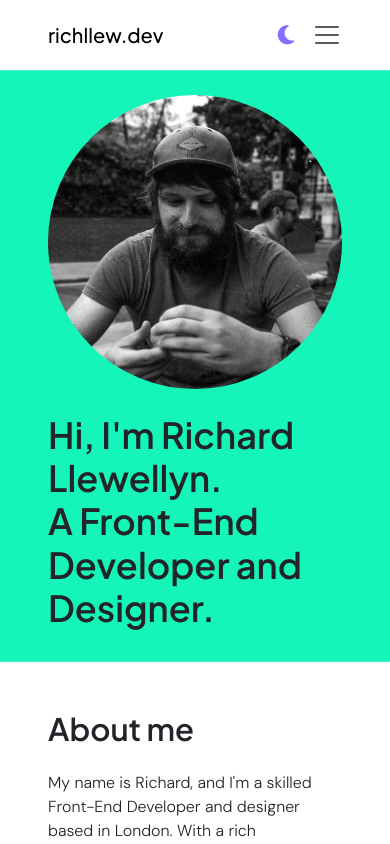
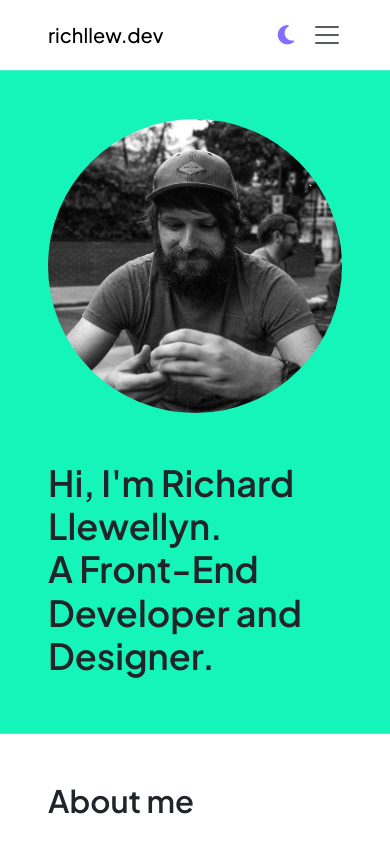
Before and after one commit to RichLlew182/react-portfolio, a React (Vite) app: page / in a window 390 px wide. Shown: the top 844 px of the page. Built offline with nearby package versions, Linux system fonts and the light colour scheme.

Commit message:
adjusted classes on contact page and mobile header

```diff
--- a/src/components/Jumbotron.jsx
+++ b/src/components/Jumbotron.jsx
@@ -28,12 +28,12 @@ function Jumbotron() {
       <section id="intro">
         <div className="container py-0 py-sm-5 px-5 px-lg-0">
           <div className="row gx-5 d-flex flex-wrap align-items-center flex-column-reverse flex-lg-row">
-            <div className="col-md-12 col-lg-6 col-xl-8 py-4  d-flex justify-content-start">
+            <div className="col-md-12 col-lg-6 col-xl-8 py-5  d-flex justify-content-start">
               <h1 className="display-4"><motion.span initial="hidden" animate="visible" variants={firstTextVariant} custom={0} className="d-block text-highlight">Hi, I&apos;m Richard Llewellyn. </motion.span><motion.span initial="hidden" animate="visible" variants={secondTextVariant} custom={1} className="d-block text-highlight">A Front-End Developer and Designer.</motion.span></h1>
 
             </div>
 
-            <motion.div initial={{ opacity: 0, y: 40 }} animate={{ opacity: 1, y: 0 }} transition={{ delay: 0.5 }} className="col-md-12 col-lg-6 col-xl-4 pb-0 pt-4 py-md-4 d-flex justify-content-center">
+            <motion.div initial={{ opacity: 0, y: 40 }} animate={{ opacity: 1, y: 0 }} transition={{ delay: 0.5 }} className="col-md-12 col-lg-6 col-xl-4 pb-0 pt-5 py-md-4 d-flex justify-content-center">
               <img id="profile-picture" src="./assets/images/profile-picture.jpeg" className="img-fluid rounded-circle" alt="Profile Picture"></img>
             </motion.div>
           </div>
--- a/src/pages/Contact.jsx
+++ b/src/pages/Contact.jsx
@@ -77,7 +77,7 @@ function Contact() {
     <>
 
       <section id="intro">
-        <div className="container py-0 py-sm-5 px-4 px-lg-0">
+        <div className="container py-0 py-sm-5 px-5 px-lg-0">
           <div className="row gx-5 d-flex flex-wrap align-items-center flex-column-reverse flex-md-row">
             <div className="col-md-6 col-lg-8 py-4  py-lg-0 d-flex justify-content-start">
               <motion.h1 className="display-4 text-highlight" initial={{ opacity: 0, y: 20 }} animate={{ opacity: 1, y: 0 }} transition={{ delay: 0.25 }}>Contact me</motion.h1>
@@ -89,7 +89,7 @@ function Contact() {
         </div>
       </section>
 
-      <section className="container py-5 px-4 px-lg-0 mt-lg-4">
+      <section className="container py-5 px-5 px-lg-0 mt-lg-4">
         <Row>
           <motion.div initial={{ opacity: 0, y: 20 }} animate={{ opacity: 1, y: 0 }} transition={{ delay: 0.33 }} className="col-lg-12 col-xl-4 mb-5 mb-xl-0">
 
```
